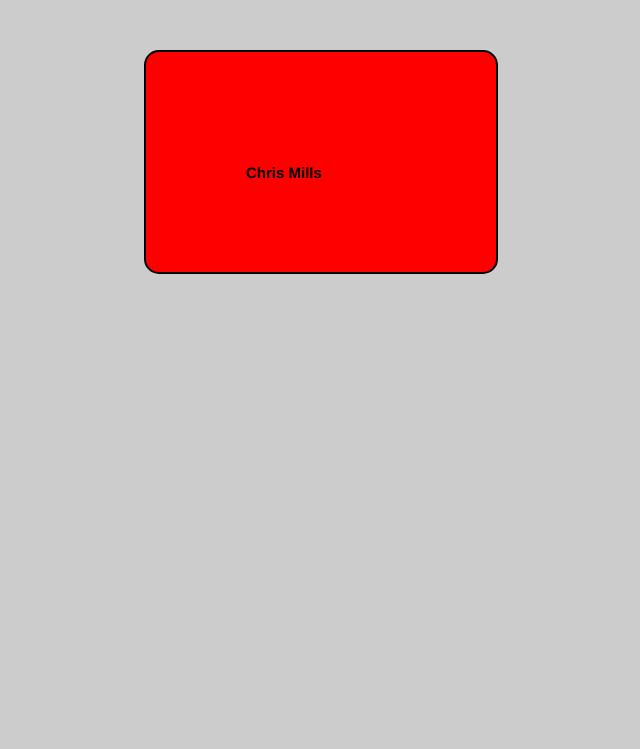
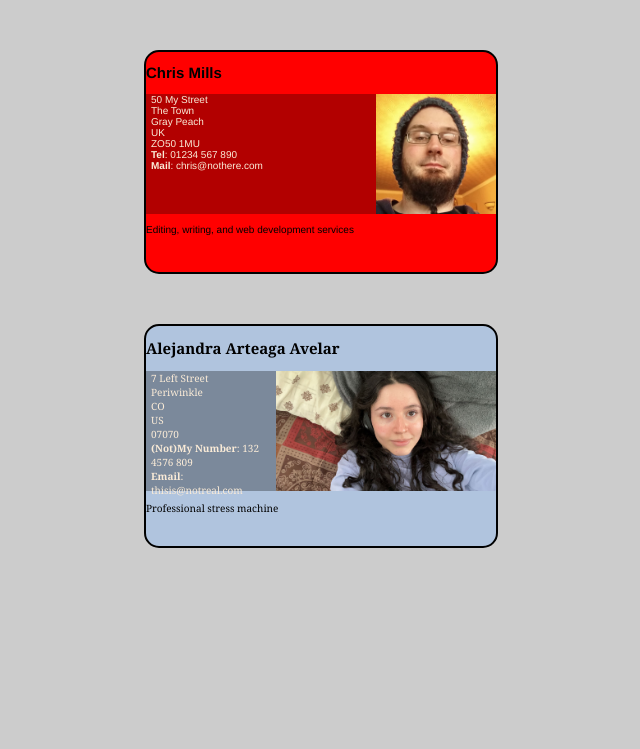
Before and after one commit to alejandragaavelar/alejandragaavelar.github.io, a plain HTML site: page wa/wa4.html in a window 1280 px wide. Shown: the top 749 px of the page, without its empty margins (319-959 px from the left). Drawn offline with Linux system fonts and the light colour scheme.

Commit message:
we did it!

```diff
--- a/wa/style.css
+++ b/wa/style.css
@@ -30,35 +30,48 @@ body {
     border-radius: 0 0 1.5em 1.5em;
   }
 
-  .article img {
+  article img {
     max-height: 100%;
     float: right;
   }
 
-  .card header, .card footer {
-    height: 50em;
-    padding: 10em;
+  .header, .footer {
+    height: 50px;
+    padding-left: 10px;
+    padding-right: 10px;
+    padding-top: 10px;
+    padding-bottom: 10px;
   }
 
-  .header h2, .article p {
+  .h2, .p {
     margin: 0;
   }
 
-  .article {
-    height: 120em;
-    background-color: rgba(255,255,255,0.5);
-    padding-left: 10px;
-    color: antiquewhite;
+  article {
+    height: 120px;
+    background-color: rgba(0,0,0,.3);
   }
 
   .h2 {
-    font-size: 20em;
-    float: center;
-    line-height: 10em;
+    font-size: 20px;
+    line-height: 50px;
   }
-  .p {
-    font-size: 15em;
-    line-height: 15em;
+  .footer p {
+    font-size: 15px;
+    line-height: 45px;
+  }
+  article p {
+    padding-left: 5px;
+    color:antiquewhite;
+  }
+  .alescard {
+    background-color: lightsteelblue;
+    width: 35em;
+    height: 22em;
+    margin: 5em auto;
+    border: 0.2em solid black;
+    border-radius: 1.5em;
+    font-family:Georgia, 'Times New Roman', Times, serif
   }
 
 
--- a/wa/wa4.html
+++ b/wa/wa4.html
@@ -24,6 +24,25 @@
     <footer>
       <p>Editing, writing, and web development services</p>
     </footer>
+
+  </section>
+  <section class="alescard">
+    <header>
+      <h2>Alejandra Arteaga Avelar</h2>
+    </header>
+    <article>
+      <img src="/img/ale.jpg" alt="it is i, ale">
+      <p>7 Left Street<br>
+         Periwinkle<br>
+         CO<br>
+         US<br>
+         07070<br>
+        <strong>(Not)My Number</strong>: 132 4576 809<br>
+        <strong>Email</strong>: thisis@notreal.com</p>
+    </article>
+    <footer>
+      <p>Professional stress machine</p>
+    </footer>
   </section>
 
   </body>
```
Also changed, not shown: html-midterm/page1.html (+3 -1 lines), html-midterm/page4.html (+1 -1 lines), ica/biog-download.html (renamed from ica/ica4.html).
